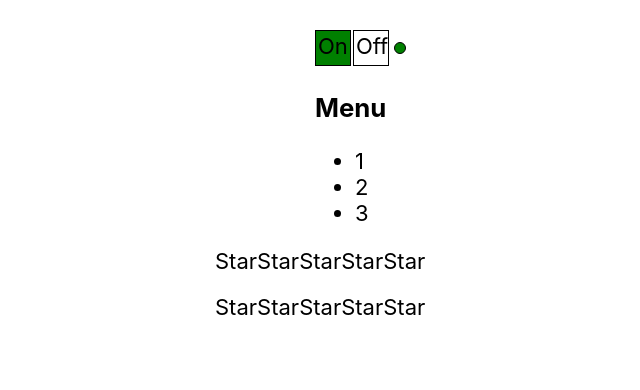
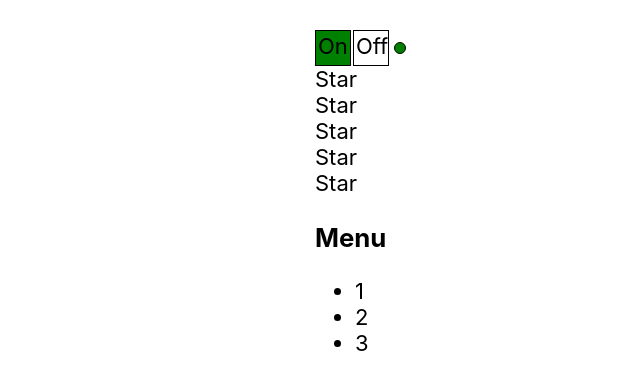
Before and after one commit to alleksandr93/Kabzda, a React (Create React App) app: page / in a window 1280 px wide. Shown: the top 390 px of the page, without its empty margins (310-950 px from the left). Built offline with nearby package versions, Linux system fonts and the light colour scheme.

Commit message:
Lesson 08 callback-01

```diff
--- a/src/App.tsx
+++ b/src/App.tsx
@@ -1,10 +1,10 @@
 import React, {useState} from 'react';
 import './App.css';
+import {Rating, RatingValueType} from './components/Rating/Rating';
+import {UncontrolledRating} from './components/UnControlledRating/UnControlledRating';
 import {Accordion} from './components/Accordion/Accordion';
-import {Rating} from './components/Rating/Rating';
 import {OnOff} from './components/OnOff/OnOff';
-import {UnControlledAccordion} from './components/UnControlledAccordion/UnControlledAccordion';
-import {UncontrolledRating} from './components/UnControlledRating/UnControlledRating';
+
 
 type PageTitleProps = {
     title: string
@@ -13,14 +13,14 @@
 
 function App() {
     console.log('App Rendering')
-
-
+    const [ratingValue, setRatingValue] = useState<RatingValueType>(0)
+    const [accordionCollapsed,setAccordionCollapsed]=useState<boolean>(false)
+    const [on, setOn] = useState<boolean>(true)
     return (
         <div className="App">
-            <OnOff/>
-            <UnControlledAccordion title={'Menu'}/>
-            <UncontrolledRating/>
-            <UncontrolledRating/>
+            <OnOff on={on} setOn={setOn}/>
+            <Rating onClick={setRatingValue} value={ratingValue}/>
+            <Accordion title={'Menu'} collapsed={accordionCollapsed} onClick={setAccordionCollapsed}/>
         </div>
     );
 }
--- a/src/components/Accordion/Accordion.tsx
+++ b/src/components/Accordion/Accordion.tsx
@@ -1,33 +1,34 @@
-import React from "react";
+import React from 'react';
 
 type AccordionPropsType = {
     title: string
     collapsed: boolean
-}
-type AccordionTitleProps ={
-    title: string
+    onClick:(accordionCollapsed:boolean)=>void
 }
 
+
 export function Accordion(props: AccordionPropsType) {
-        return <div>
-            <AccordionTitle title={props.title}/>
-            {!props.collapsed && <AccordionBody/>}
-        </div>
-
+    return <div>
+        <AccordionTitle title={props.title} onClick={()=>props.onClick(!props.collapsed)}/>
+        {!props.collapsed && <AccordionBody/>}
+    </div>
 
 
 }
 
 function AccordionBody() {
-    console.log("AccordionBody rendering")
+    console.log('AccordionBody rendering')
     return <ul>
         <li>1</li>
         <li>2</li>
         <li>3</li>
     </ul>
 }
-
+type AccordionTitleProps = {
+    title: string
+    onClick: () => void
+}
 function AccordionTitle(props: AccordionTitleProps) {
     console.log('AccordionTitle rendering')
-    return <h3>{props.title}</h3>
+    return <h3 onClick={()=>props.onClick()}>{props.title}</h3>
 }
--- a/src/components/OnOff/OnOff.tsx
+++ b/src/components/OnOff/OnOff.tsx
@@ -1,8 +1,10 @@
-import {useState} from 'react';
+import React from 'react';
 
-
-export const OnOff = () => {
-    const [on, setOn] = useState(true)
+type PropsOnOffType = {
+    on: boolean
+    setOn: (on: boolean) => void
+}
+export const OnOff:React.FC<PropsOnOffType> = ({on,setOn}) => {
     const onStyle = {
         width: '30px',
         height: '30px',
--- a/src/components/Rating/Rating.tsx
+++ b/src/components/Rating/Rating.tsx
@@ -1,34 +1,34 @@
-import React from "react";
+import React from 'react';
 
-type RatingProps = {
-    value: 0 | 1 | 2 | 3 | 4 | 5
+
+export type RatingValueType = 0 | 1 | 2 | 3 | 4 | 5
+export type RatingProps = {
+    value: RatingValueType
+    onClick: (value: RatingValueType) => void
 }
-type TypePropsStar = {
-    selected: boolean
-}
-
 export function Rating(props: RatingProps) {
-    console.log("Rating redered")
+    console.log('Rating redered')
     return (
         <div>
-            <Star selected={props.value > 0}/>
-            <Star selected={props.value > 1}/>
-            <Star selected={props.value > 2}/>
-            <Star selected={props.value > 3}/>
-            <Star selected={props.value > 4}/>
+            <Star selected={props.value > 0}  onClick={props.onClick} value={1}/>
+            <Star selected={props.value > 1}  onClick={props.onClick} value={2}/>
+            <Star selected={props.value > 2}  onClick={props.onClick} value={3}/>
+            <Star selected={props.value > 3}  onClick={props.onClick} value={4}/>
+            <Star selected={props.value > 4}  onClick={props.onClick} value={5}/>
 
         </div>
     )
 }
 
+type TypePropsStar = {
+    selected: boolean
+    value: RatingValueType
+    onClick: (value: RatingValueType) => void
+}
+
 function Star(props: TypePropsStar) {
-
     console.log('Star rendered')
-    if (props.selected) {
-        return <span><b>Star </b></span>
-    } else {
-        return <span>Star </span>
-    }
-
-
+    return <span onClick={()=>props.onClick(props.value)}>
+        {props.selected ? <b>Star </b> : 'Star '}
+    </span>
 }
--- a/src/components/UnControlledAccordion/UnControlledAccordion.tsx
+++ b/src/components/UnControlledAccordion/UnControlledAccordion.tsx
@@ -6,17 +6,15 @@
 }
 type UncControlledAccordionTitleProps = {
     title: string
-    changeClickState:()=>void
+    onClick:()=>void
 }
 
 export function UnControlledAccordion(props: UnControlledAccordionPropsType) {
 
     const [collapsed, setCollapsed] = useState(false)
-    const changeClickState = ( ) => {
-        setCollapsed(!collapsed)
-    }
+
     return <div>
-        <AccordionTitle title={props.title} changeClickState={changeClickState}/>
+        <AccordionTitle title={props.title} onClick={()=>setCollapsed(!collapsed)}/>
         {!collapsed && <AccordionBody/>}
     </div>
 
@@ -34,7 +32,7 @@
 
 function AccordionTitle(props: UncControlledAccordionTitleProps) {
     const onClickHeandler=()=>{
-        props.changeClickState()
+        props.onClick()
     }
     console.log('AccordionTitle rendering')
     return <h3 onClick={onClickHeandler}>{props.title}</h3>
--- a/src/components/UnControlledRating/UnControlledRating.tsx
+++ b/src/components/UnControlledRating/UnControlledRating.tsx
@@ -1,40 +1,34 @@
 import React, {useState} from 'react';
 
 type UncontrolledRatingProps = 0 | 1 | 2 | 3 | 4 | 5
-type TypePropsStar = {
-    value: boolean
-    number: UncontrolledRatingProps
-    changeSelect: (count: UncontrolledRatingProps) => void
-}
+
 
 export function UncontrolledRating() {
     console.log('Rating redered')
-    const [value, setvalue] = useState<UncontrolledRatingProps>(0)
-    const changeSelect = (count: UncontrolledRatingProps) => {
-        setvalue(count)
-    }
-
+    const [value, setValue] = useState<UncontrolledRatingProps>(0)
     return (
         <div className={'stars'}>
-            <Star value={value > 0} number={1} changeSelect={changeSelect}/>
-            <Star value={value > 1} number={2} changeSelect={changeSelect}/>
-            <Star value={value > 2} number={3} changeSelect={changeSelect}/>
-            <Star value={value > 3} number={4} changeSelect={changeSelect}/>
-            <Star value={value > 4} number={5} changeSelect={changeSelect}/>
+            <Star selected={value > 0}  setValue={()=>setValue(1)}/>
+            <Star selected={value > 1}  setValue={()=>setValue(2)}/>
+            <Star selected={value > 2}  setValue={()=>setValue(3)}/>
+            <Star selected={value > 3}  setValue={()=>setValue(4)}/>
+            <Star selected={value > 4}  setValue={()=>setValue(5)}/>
         </div>
     )
 }
 
+type TypePropsStar = {
+    selected: boolean
+    setValue: () => void
+}
+
 function Star(props: TypePropsStar) {
     const onClickHeader = () => {
-        props.changeSelect(props.number)
+        props.setValue()
     }
-    console.log('Star rendered')
-        return <>
-            {props.value && <span onClick={onClickHeader}><b>Star </b></span>}
-            {!props.value&&<span onClick={onClickHeader}>Star </span>}
-        </>
-
+    return <span onClick={onClickHeader}>
+        {props.selected ? <b>star </b> : 'star '}
+    </span>
 
 
 }
```
